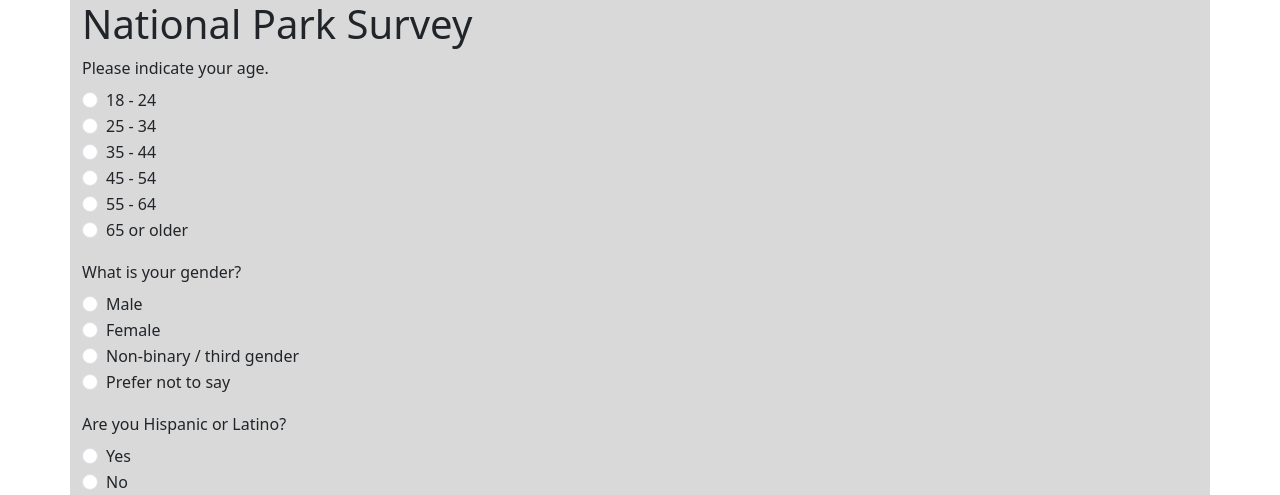
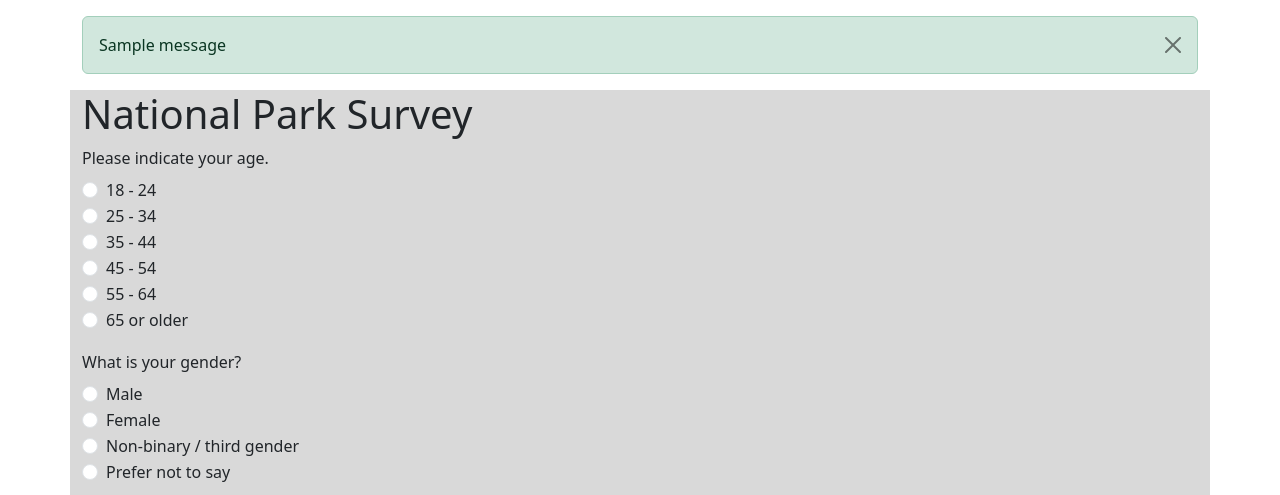
Before and after one commit to Eth189hunt/NickersonLANSurvey, a Django app: page / in a window 1280 px wide. Shown: the top 495 px of the page. Run offline with Django 5.2, Linux system fonts and the light colour scheme; tables that the repository leaves empty hold one stand-in row (values such as "Sample post"); one stand-in notice (Sample message) is shown; some libraries are stand-ins or nearby versions.

Commit message:
update messages view

```diff
--- a/lansurvey/survey/templates/survey/national_park.html
+++ b/lansurvey/survey/templates/survey/national_park.html
@@ -17,6 +17,16 @@
     </head>
 
     <body>
+        {% if messages %}
+            <div class="container mt-3">
+                {% for message in messages %}
+                    <div class="alert alert-{{ message.tags }} alert-dismissible fade show" role="alert">
+                        {{ message }}
+                        <button type="button" class="btn-close" data-bs-dismiss="alert" aria-label="Close"></button>
+                    </div>
+                {% endfor %}
+            </div>
+        {% endif %}
         <div class="container" style="background: #d9d9d9;">
             <h1>National Park Survey</h1>
             <form method="post" enctype="multipart/form-data">
--- a/lansurvey/survey/views.py
+++ b/lansurvey/survey/views.py
@@ -1,3 +1,4 @@
+from django.contrib import messages
 from django.shortcuts import render
 from django.views.generic import CreateView
 
@@ -12,4 +13,7 @@ class NationalParkSatisfactionBehaviorView(CreateView):
 
     def form_valid(self, form):
         form.save()
+        messages.success(
+            self.request, messages.SUCCESS, "Survey submitted successfully."
+        )
         return super().form_valid(form)
```
